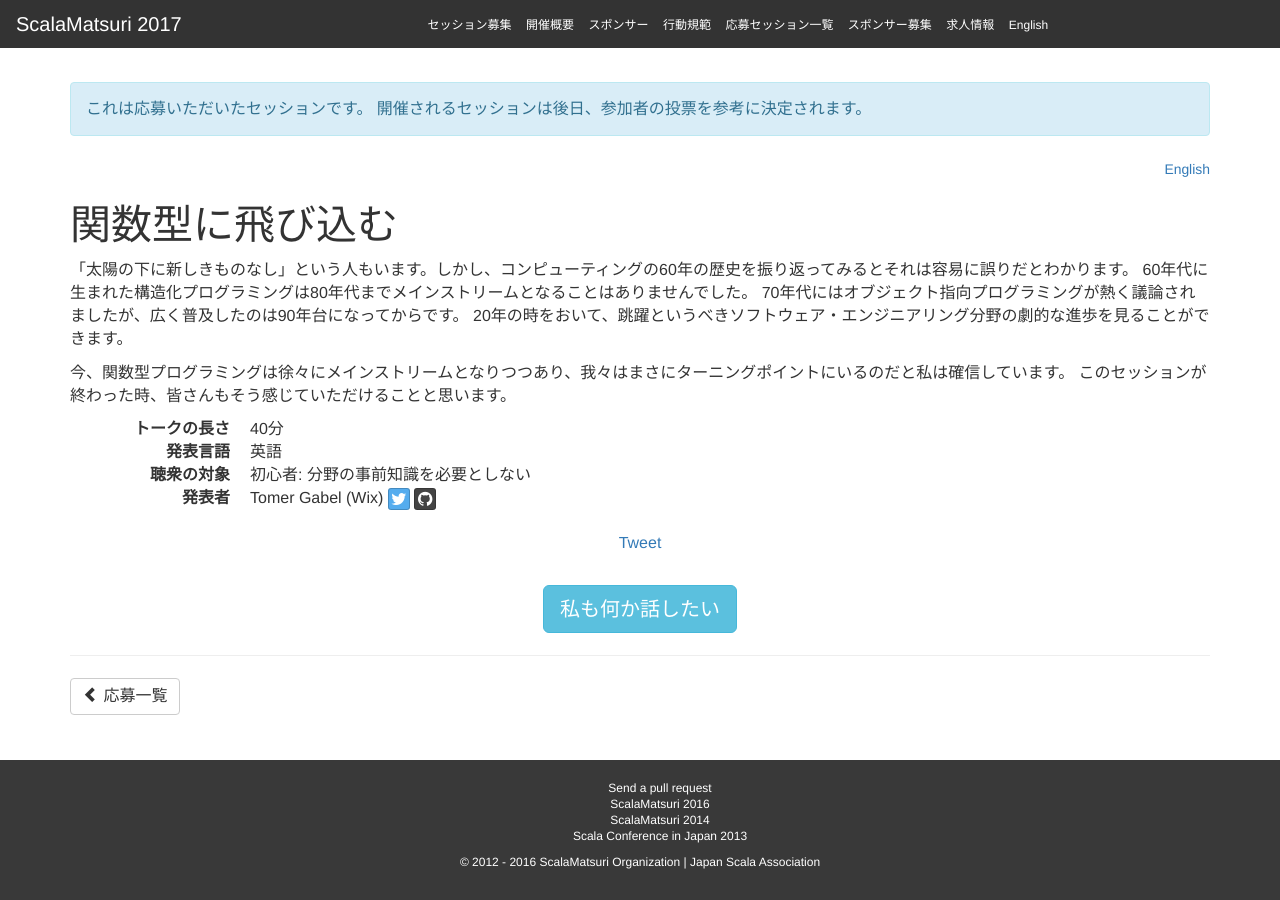
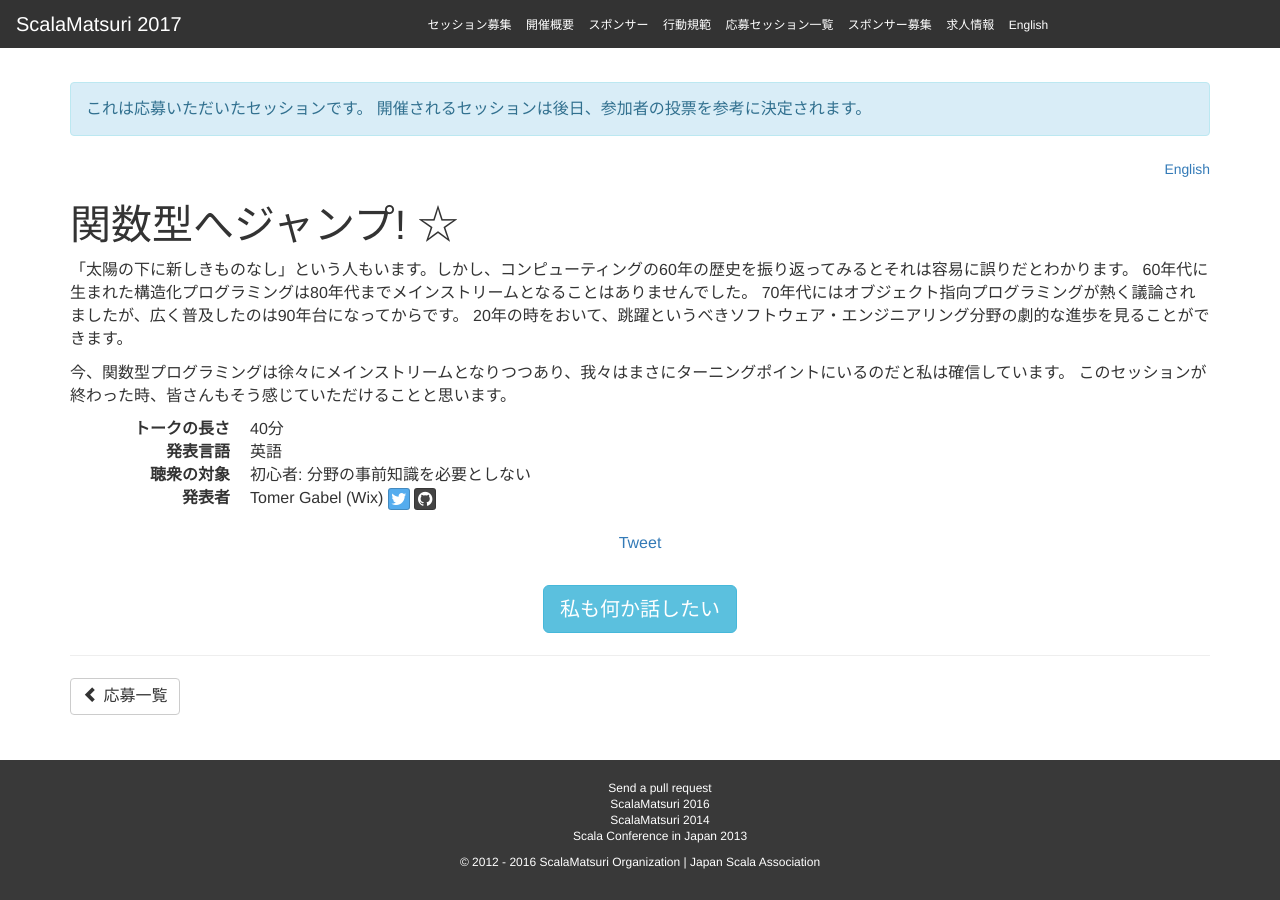
Before and after one commit to scalajp/2017.scalamatsuri.org, a Jekyll site: the page built from _candidates_ja/TomerGabel_2.md, in a window 1280 px wide. Built offline with Jekyll 4.4.1, drawn with Linux system fonts in a browser that asks for light colours; nearby versions of some CDN libraries; comment, search, counter and statistics services are not loaded.

Commit message:
TomerGabel_2　タイトル修正

```diff
--- a/_candidates_ja/TomerGabel_2.md
+++ b/_candidates_ja/TomerGabel_2.md
@@ -1,6 +1,6 @@
 ---
 name: Tomer Gabel
-title: "関数型に飛び込む"
+title: "関数型へジャンプ! ☆"
 length: 40
 audience: Beginner
 language: English
```
